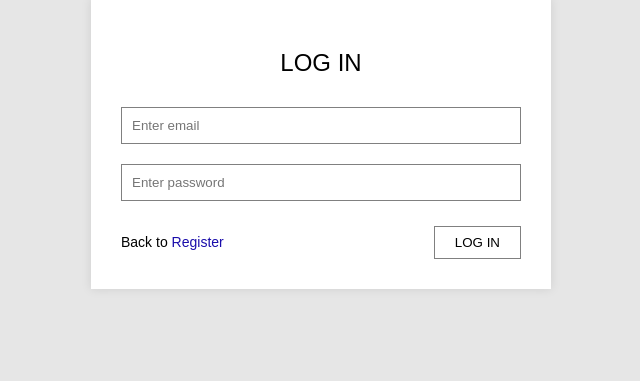
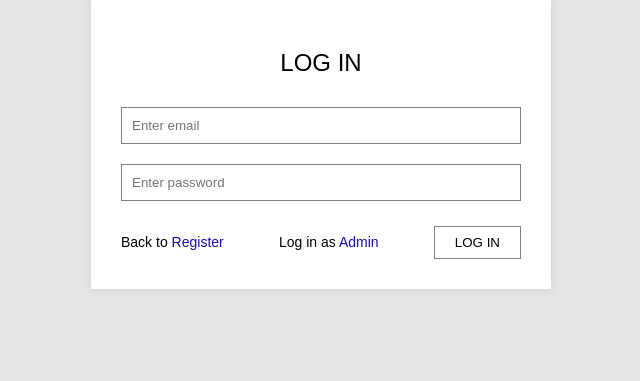
Before and after one commit to armanakond/Software-Development-Group-Project, a Django app: page /login/ in a window 1280 px wide. Shown: the part 419-800 px from the top of the page, without its empty margins (319-959 px from the left). Run offline with Django 5.2, Linux system fonts and the light colour scheme.

Commit message:
added directory to django admin login and added few changes to url + check if user = admin

```diff
--- a/skyhealth_app/accounts/templates/accounts/login.html
+++ b/skyhealth_app/accounts/templates/accounts/login.html
@@ -22,6 +22,8 @@
                 <input type="password" placeholder="Enter password" required>
                 <div class="form-footer">
                     <p>Back to <a href="{% url 'register' %}">Register</a></p>
+
+                    <p>Log in as <a href="/admin/">Admin</a></p>
                     <button type="submit">LOG IN</button>
                 </div>
             </form>
--- a/skyhealth_app/dashboard/urls.py
+++ b/skyhealth_app/dashboard/urls.py
@@ -3,5 +3,5 @@ from . import views
 
 urlpatterns = [
     path('dashboard/', views.dashboard_view, name='dashboard'),
-    path('admin/', views.admin_dashboard, name='admin_dashboard'),
+    path('admindashboard/', views.admin_dashboard, name='admin_dashboard'),
 ]
--- a/skyhealth_app/dashboard/views.py
+++ b/skyhealth_app/dashboard/views.py
@@ -5,8 +5,10 @@ from django.shortcuts import render
 def is_admin(user):
     return user.is_staff
 
+
 def admin_dashboard(request):
-    return render(request, 'dashboard/admindashboard.html')
+    if is_admin(request.user):
+        return render(request, 'dashboard/admindashboard.html')
 
 
 def dashboard_view(request):
--- a/skyhealth_app/visualization/templates/visualization/teamsummary.html
+++ b/skyhealth_app/visualization/templates/visualization/teamsummary.html
@@ -15,7 +15,6 @@
 
             <div class="sidebar-links">
                 <a href="{% url 'dashboard' %}" class="sidebar-button">DASHBOARD</a>
-                <a href="{% url 'teamsummary' %}" class="sidebar-button">TEAM SUMMARY</a>
                 <a href="{% url 'register' %}" class="sidebar-button logout-button">LOG OUT</a>
             </div>
         </div>
```
